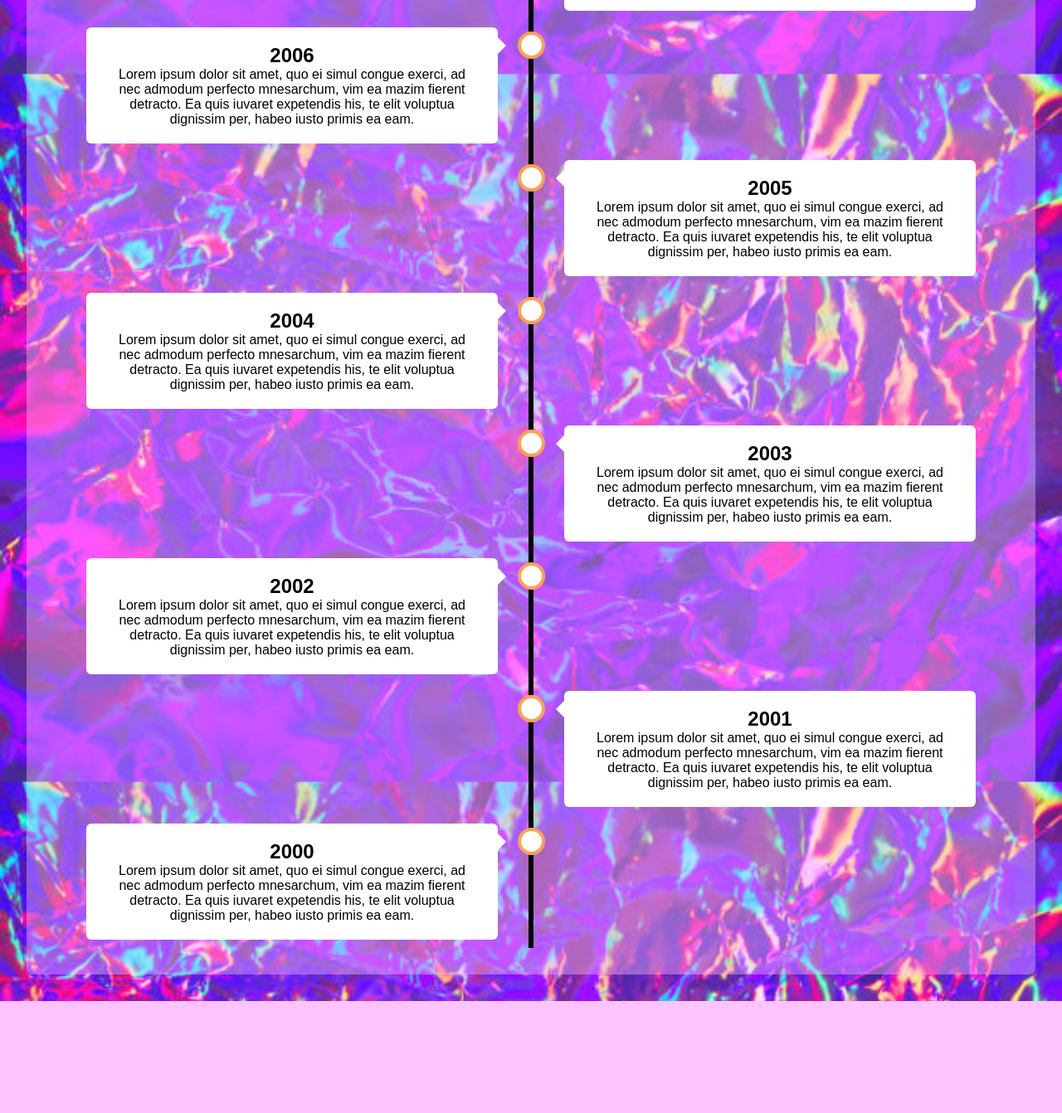
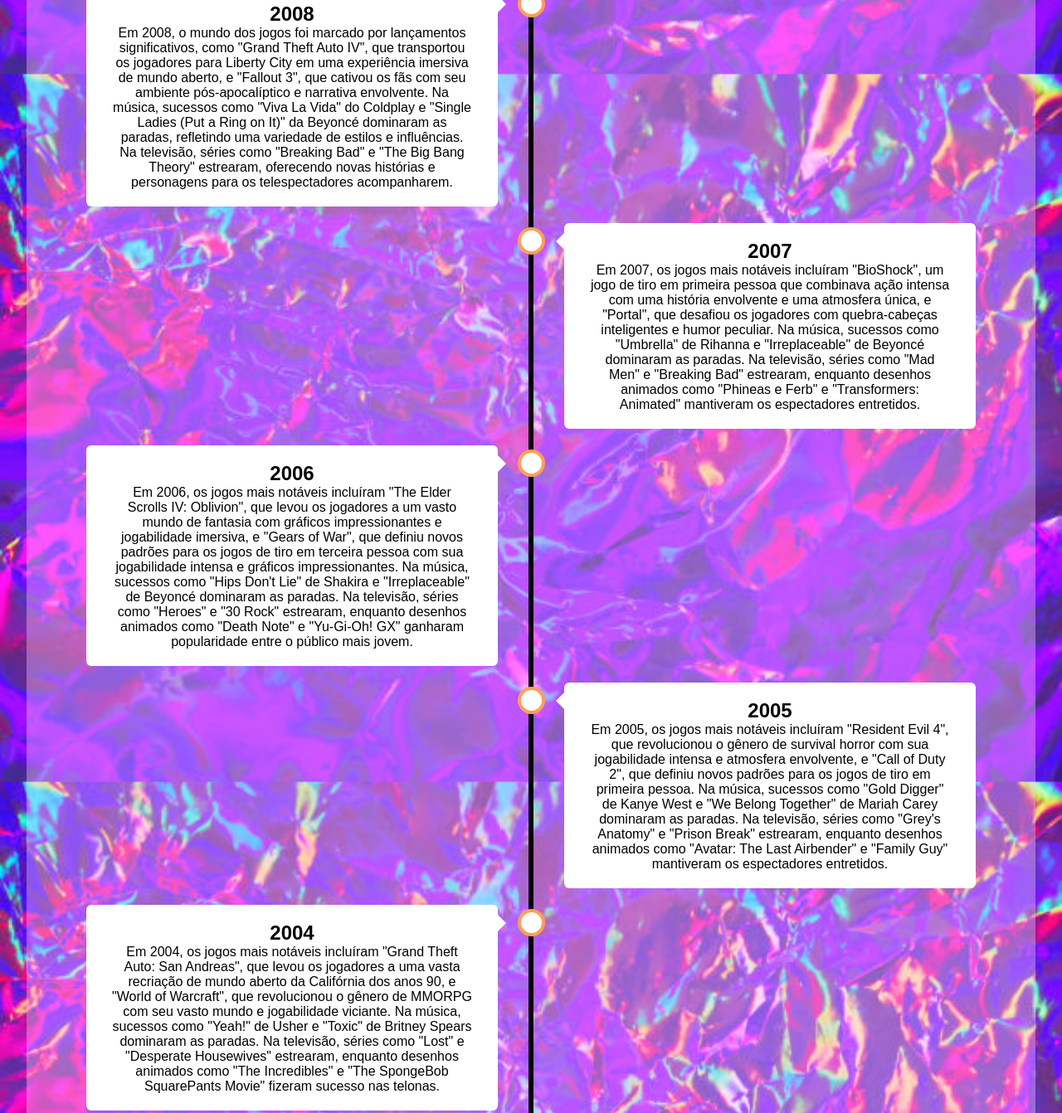
Before and after one commit to Hinyzw/Nostaltech, a plain HTML site: page index.html in a window 1280 px wide. Shown: the part 764-2106 px from the top of the page at 83% size. Before the commit the page ends 1971 px from the top, so only its background shows below. Drawn offline with Linux system fonts and the light colour scheme; a web font is replaced by a local one.

Commit message:
index.html

```diff
--- a/index.html
+++ b/index.html
@@ -33,37 +33,38 @@
   <div class="container left">
     <div class="content">
       <h2>2010</h2>
-      <p>Lorem ipsum dolor sit amet, quo ei simul congue exerci, ad nec admodum perfecto mnesarchum, vim ea mazim fierent detracto. Ea quis iuvaret expetendis his, te elit voluptua dignissim per, habeo iusto primis ea eam.</p>
+      <p>Em 2010, o mundo dos jogos testemunhou o lançamento de títulos marcantes, como "Red Dead Redemption", um épico de mundo aberto ambientado no Velho Oeste, e "Mass Effect 2", que cativou os jogadores com sua narrativa imersiva e jogabilidade envolvente. Na música, hits como "Empire State of Mind" de Jay-Z e Alicia Keys, e "California Gurls" de Katy Perry dominaram as paradas com suas batidas cativantes e letras envolventes. Na televisão, séries como "Game of Thrones" e "The Walking Dead" estrearam, consolidando seu lugar como favoritas do público com tramas emocionantes e personagens memoráveis.</p>
     </div>
   </div>
   <div class="container right">
     <div class="content">
       <h2>2009</h2>
-      <p>Lorem ipsum dolor sit amet, quo ei simul congue exerci, ad nec admodum perfecto mnesarchum, vim ea mazim fierent detracto. Ea quis iuvaret expetendis his, te elit voluptua dignissim per, habeo iusto primis ea eam.</p>
+      <p>Em 2009, o cenário dos jogos foi marcado pelo lançamento de títulos como "Call of Duty: Modern Warfare 2", que definiu novos padrões para os jogos de tiro em primeira pessoa com sua campanha cinematográfica e multiplayer viciante, e "Uncharted 2: Among Thieves", que impressionou os jogadores com sua narrativa emocionante e jogabilidade empolgante. Na música, hits como "Poker Face" de Lady Gaga e "I Gotta Feeling" dos Black Eyed Peas dominaram as paradas, refletindo uma mistura de estilos pop e dance. Na televisão, séries como "Game of Thrones" e "The Vampire Diaries" estrearam, cativando o público com suas tramas intrigantes e personagens cativantes.</p>
     </div>
   </div>
   <div class="container left">
     <div class="content">
       <h2>2008</h2>
-      <p>Lorem ipsum dolor sit amet, quo ei simul congue exerci, ad nec admodum perfecto mnesarchum, vim ea mazim fierent detracto. Ea quis iuvaret expetendis his, te elit voluptua dignissim per, habeo iusto primis ea eam.</p>
+      <p>Em 2008, o mundo dos jogos foi marcado por lançamentos significativos, como "Grand Theft Auto IV", que transportou os jogadores para Liberty City em uma experiência imersiva de mundo aberto, e "Fallout 3", que cativou os fãs com seu ambiente pós-apocalíptico e narrativa envolvente. Na música, sucessos como "Viva La Vida" do Coldplay e "Single Ladies (Put a Ring on It)" da Beyoncé dominaram as paradas, refletindo uma variedade de estilos e influências. Na televisão, séries como "Breaking Bad" e "The Big Bang Theory" estrearam, oferecendo novas histórias e personagens para os telespectadores acompanharem.</p>
     </div>
   </div>
   <div class="container right">
     <div class="content">
       <h2>2007</h2>
-      <p>Lorem ipsum dolor sit amet, quo ei simul congue exerci, ad nec admodum perfecto mnesarchum, vim ea mazim fierent detracto. Ea quis iuvaret expetendis his, te elit voluptua dignissim per, habeo iusto primis ea eam.</p>
+      <p>Em 2007, os jogos mais notáveis incluíram "BioShock", um jogo de tiro em primeira pessoa que combinava ação intensa com uma história envolvente e uma atmosfera única, e "Portal", que desafiou os jogadores com quebra-cabeças inteligentes e humor peculiar. Na música, sucessos como "Umbrella" de Rihanna e "Irreplaceable" de Beyoncé dominaram as paradas. Na televisão, séries como "Mad Men" e "Breaking Bad" estrearam, enquanto desenhos animados como "Phineas e Ferb" e "Transformers: Animated" mantiveram os espectadores entretidos.</p>
     </div>
   </div>
   <div class="container left">
     <div class="content">
       <h2>2006</h2>
-      <p>Lorem ipsum dolor sit amet, quo ei simul congue exerci, ad nec admodum perfecto mnesarchum, vim ea mazim fierent detracto. Ea quis iuvaret expetendis his, te elit voluptua dignissim per, habeo iusto primis ea eam.</p>
+      <p>
+Em 2006, os jogos mais notáveis incluíram "The Elder Scrolls IV: Oblivion", que levou os jogadores a um vasto mundo de fantasia com gráficos impressionantes e jogabilidade imersiva, e "Gears of War", que definiu novos padrões para os jogos de tiro em terceira pessoa com sua jogabilidade intensa e gráficos impressionantes. Na música, sucessos como "Hips Don't Lie" de Shakira e "Irreplaceable" de Beyoncé dominaram as paradas. Na televisão, séries como "Heroes" e "30 Rock" estrearam, enquanto desenhos animados como "Death Note" e "Yu-Gi-Oh! GX" ganharam popularidade entre o público mais jovem.</p>
     </div>
   </div>
   <div class="container right">
     <div class="content">
       <h2>2005</h2>
-      <p>Lorem ipsum dolor sit amet, quo ei simul congue exerci, ad nec admodum perfecto mnesarchum, vim ea mazim fierent detracto. Ea quis iuvaret expetendis his, te elit voluptua dignissim per, habeo iusto primis ea eam.</p>
+      <p>Em 2005, os jogos mais notáveis incluíram "Resident Evil 4", que revolucionou o gênero de survival horror com sua jogabilidade intensa e atmosfera envolvente, e "Call of Duty 2", que definiu novos padrões para os jogos de tiro em primeira pessoa. Na música, sucessos como "Gold Digger" de Kanye West e "We Belong Together" de Mariah Carey dominaram as paradas. Na televisão, séries como "Grey's Anatomy" e "Prison Break" estrearam, enquanto desenhos animados como "Avatar: The Last Airbender" e "Family Guy" mantiveram os espectadores entretidos.</p>
     </div>
   </div>
 </div>
@@ -71,31 +72,33 @@
   <div class="container left">
     <div class="content">
       <h2>2004</h2>
-      <p>Lorem ipsum dolor sit amet, quo ei simul congue exerci, ad nec admodum perfecto mnesarchum, vim ea mazim fierent detracto. Ea quis iuvaret expetendis his, te elit voluptua dignissim per, habeo iusto primis ea eam.</p>
+      <p>Em 2004, os jogos mais notáveis incluíram "Grand Theft Auto: San Andreas", que levou os jogadores a uma vasta recriação de mundo aberto da Califórnia dos anos 90, e "World of Warcraft", que revolucionou o gênero de MMORPG com seu vasto mundo e jogabilidade viciante. Na música, sucessos como "Yeah!" de Usher e "Toxic" de Britney Spears dominaram as paradas. Na televisão, séries como "Lost" e "Desperate Housewives" estrearam, enquanto desenhos animados como "The Incredibles" e "The SpongeBob SquarePants Movie" fizeram sucesso nas telonas.</p>
     </div>
   </div>
   <div class="container right">
     <div class="content">
       <h2>2003</h2>
-      <p>Lorem ipsum dolor sit amet, quo ei simul congue exerci, ad nec admodum perfecto mnesarchum, vim ea mazim fierent detracto. Ea quis iuvaret expetendis his, te elit voluptua dignissim per, habeo iusto primis ea eam.</p>
+      <p>
+Em 2003, os jogos mais marcantes incluíram "The Legend of Zelda: The Wind Waker", que cativou os jogadores com seu estilo artístico único e jogabilidade envolvente, e "Star Wars: Knights of the Old Republic", que se destacou por sua narrativa profunda e escolhas morais significativas. Na música, hits como "Crazy in Love" de Beyoncé e "Hey Ya!" de OutKast dominaram as paradas. Na televisão, séries como "Arrested Development" e "The O.C." estrearam, enquanto desenhos animados como "Teen Titans" e "Avatar: The Last Airbender" ganharam popularidade entre o público mais jovem.</p>
     </div>
   </div>
   <div class="container left">
     <div class="content">
       <h2>2002</h2>
-      <p>Lorem ipsum dolor sit amet, quo ei simul congue exerci, ad nec admodum perfecto mnesarchum, vim ea mazim fierent detracto. Ea quis iuvaret expetendis his, te elit voluptua dignissim per, habeo iusto primis ea eam.</p>
+      <p>Em 2002, os jogos mais notáveis incluíram "The Elder Scrolls III: Morrowind", que ofereceu um vasto mundo de fantasia para os jogadores explorarem, e "Metroid Prime", que trouxe uma nova dimensão à amada série com sua jogabilidade em primeira pessoa. Na música, destacaram-se hits como "Complicated" de Avril Lavigne e "A Thousand Miles" de Vanessa Carlton. Na televisão, séries como "The Wire" e "CSI: Miami" estrearam, enquanto desenhos animados como "Kim Possible" e "Yu-Gi-Oh!" mantiveram os espectadores entretidos.</p>
     </div>
   </div>
   <div class="container right">
     <div class="content">
       <h2>2001</h2>
-      <p>Lorem ipsum dolor sit amet, quo ei simul congue exerci, ad nec admodum perfecto mnesarchum, vim ea mazim fierent detracto. Ea quis iuvaret expetendis his, te elit voluptua dignissim per, habeo iusto primis ea eam.</p>
+      <p>Em 2001, destacaram-se jogos como "Halo: Combat Evolved" e "Grand Theft Auto III", que definiram novos padrões nos gêneros de tiro e mundo aberto, respectivamente. Na música, hits como "Hanging by a Moment" do Lifehouse e "Ms. Jackson" do OutKast dominaram as paradas. Na televisão, séries como "Os Simpsons" e "Friends" continuaram populares, enquanto desenhos como "Pokémon" e "Dragon Ball Z" mantiveram seu status de sucesso entre os espectadores.</p>
     </div>
   </div>
   <div class="container left">
     <div class="content">
       <h2>2000</h2>
-      <p>Lorem ipsum dolor sit amet, quo ei simul congue exerci, ad nec admodum perfecto mnesarchum, vim ea mazim fierent detracto. Ea quis iuvaret expetendis his, te elit voluptua dignissim per, habeo iusto primis ea eam.</p>
+      <p>
+No ano 2000, uma série de eventos marcantes ocorreram na cultura popular. Nos jogos, destaca-se o lançamento de títulos influentes como "The Sims", que revolucionou o gênero de simulação de vida, e "Diablo II", que cativou os jogadores com seu mundo sombrio e jogabilidade viciante. Na música, artistas como Britney Spears com "Oops!... I Did It Again" e Eminem com "The Real Slim Shady" dominaram as paradas com seus hits contagiantes. Na televisão, séries como "Survivor" e "Gilmore Girls" estrearam, enquanto desenhos animados como "As Meninas Superpoderosas" e "Peanuts" continuaram a encantar o público. O ano 2000 também foi marcado por eventos históricos e avanços tecnológicos significativos, deixando um legado duradouro na cultura e na sociedade.</p>
     </div>
 
 </body>
```
